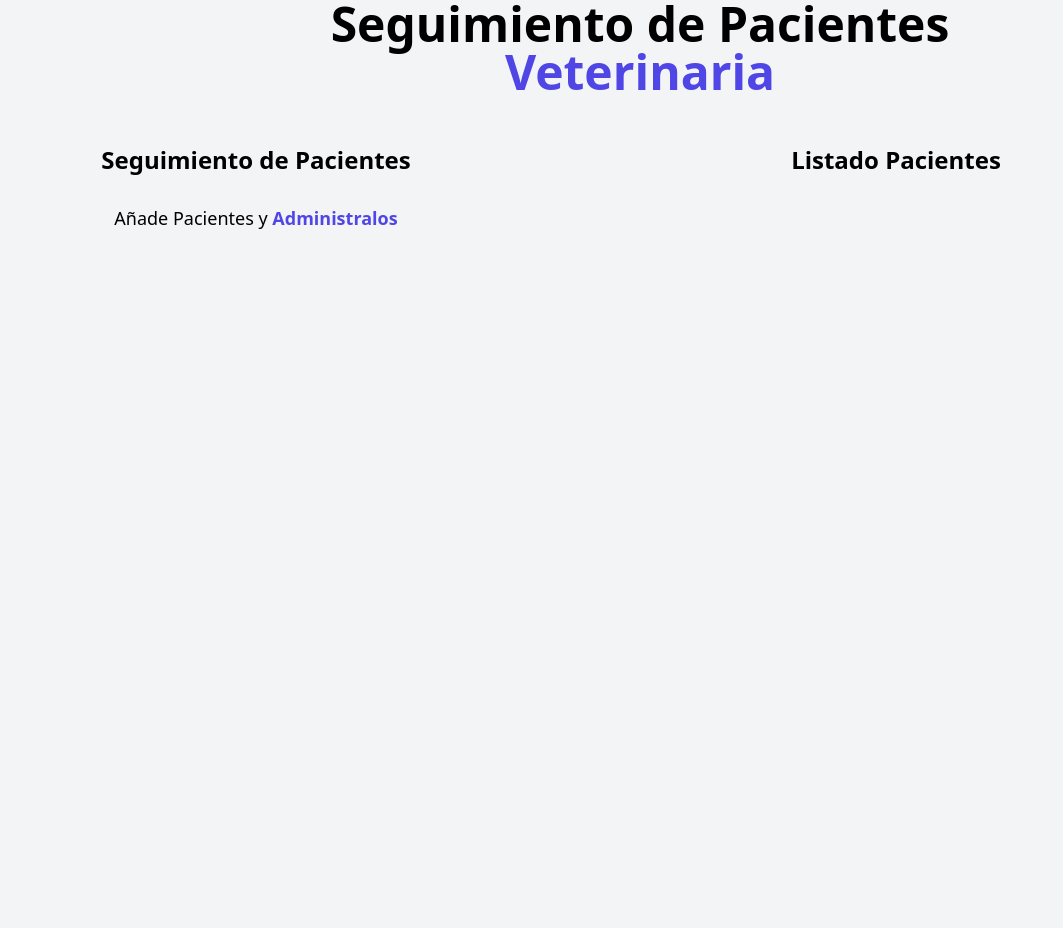
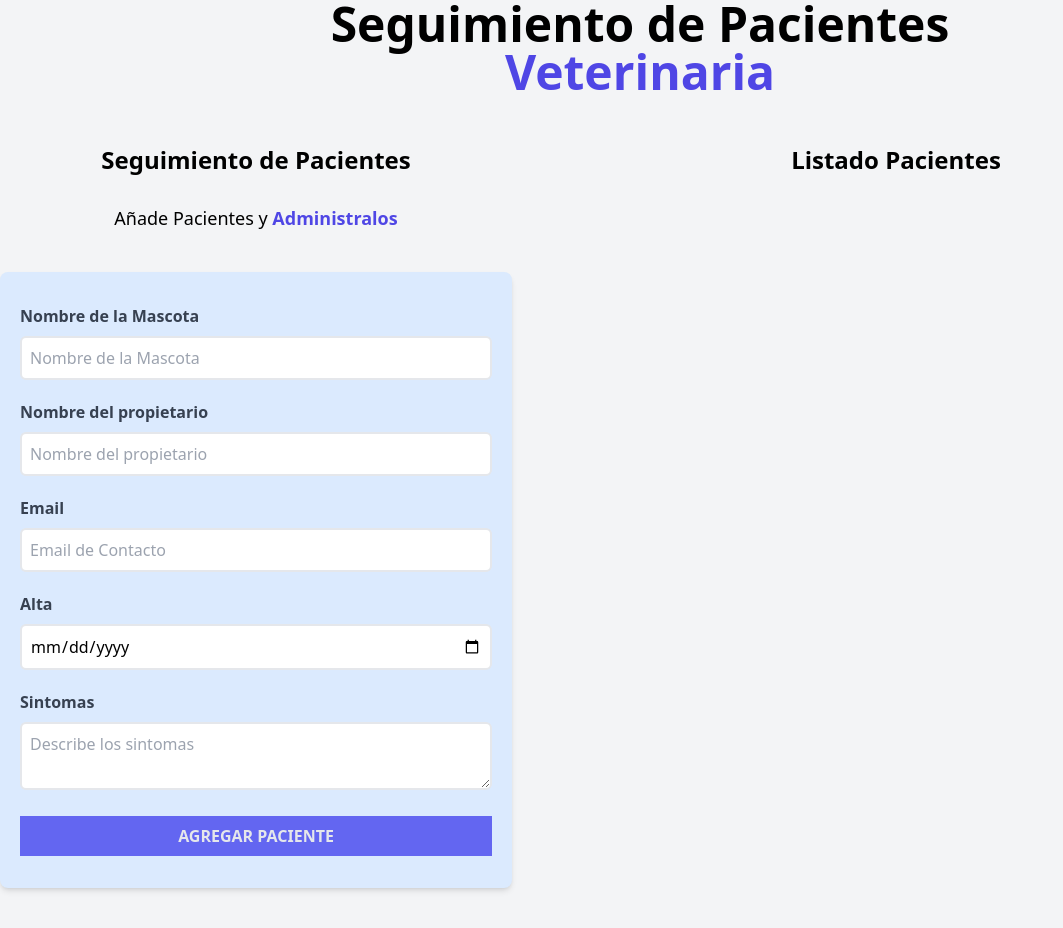
Before and after one commit to danni-boi-dot/citasReact, a React (Vite) app: page / in a window 1280 px wide. Shown: the whole page, without its empty margins (0-1063 px from the left). Before the commit the page ends 800 px from the top, so only its background shows below. Built offline with nearby package versions, Linux system fonts and the light colour scheme.

Commit message:
Se Termino el formulario de la mascota

```diff
--- a/src/components/Formulario.jsx
+++ b/src/components/Formulario.jsx
@@ -4,12 +4,63 @@ const Formulario = () => {
   return (
     <div className="md:w-1/2 lg:w-2/5">
       <h2 className="font-black text-2xl text-center">Seguimiento de Pacientes</h2>
-      <p className="text-lg mt-7 text-center">
+      <p className="text-lg mt-7 text-center mb-10">
         Añade Pacientes y {''}
         <span className="text-indigo-600 font-bold">Administralos</span>
       </p>
-      <form action="">
-
+      <form className="shadow-md rounded-lg py-8 px-5 bg-blue-100 mb-10">
+        <div className="mb-5">
+          <label htmlFor="mascota" className="block text-gray-700 font-bold">Nombre de la Mascota</label>
+          <input id="mascota"
+            type="text"
+            placeholder='Nombre de la Mascota'
+            className="border-2
+                      w-full mt-2 p-2
+                     placeholder-gray-400
+                      rounded-md"/>
+        </div>
+        <div className="mb-5">
+          <label htmlFor="propietario" className="block text-gray-700 font-bold">Nombre del propietario</label>
+          <input id="propietario"
+            type="text"
+            placeholder='Nombre del propietario'
+            className="border-2
+                      w-full mt-2 p-2
+                     placeholder-gray-400
+                      rounded-md"/>
+        </div>
+        <div className="mb-5">
+          <label htmlFor="email" className="block text-gray-700 font-bold">Email</label>
+          <input id="email"
+            type="email"
+            placeholder='Email de Contacto'
+            className="border-2
+                      w-full mt-2 p-2
+                     placeholder-gray-400
+                      rounded-md"/>
+        </div>
+        <div className="mb-5">
+          <label htmlFor="fecha" className="block text-gray-700 font-bold">Alta</label>
+          <input id="fecha"
+            type="date"
+            className="border-2
+                      w-full mt-2 p-2
+                     placeholder-gray-400
+                      rounded-md"/>
+        </div>
+        <div className="mb-5">
+          <label htmlFor="sintomas" className="block text-gray-700 font-bold">Sintomas</label>
+          <textarea id="sintomas"
+                    placeholder='Describe los sintomas'
+                    className="border-2
+                      w-full mt-2 p-2
+                     placeholder-gray-400
+                      rounded-md"></textarea>
+        </div>
+        <input type="submit"
+                className="bg-indigo-500 w-full p-2 uppercase font-bold text-gray-200
+                hover:bg-blue-800 cursor-pointer transition-colors"
+                value="Agregar Paciente"/>
       </form>
     </div>
   )
```
